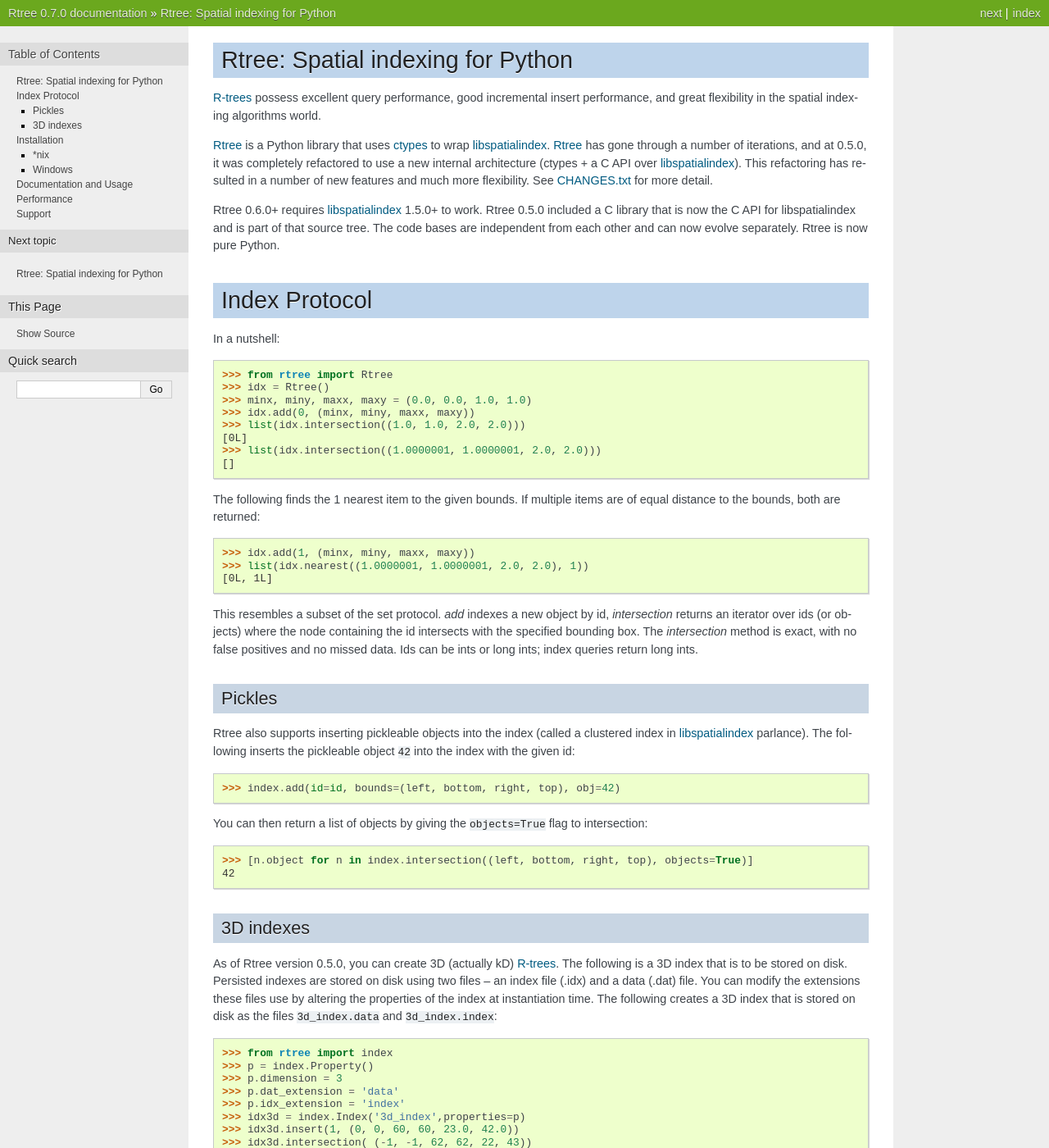
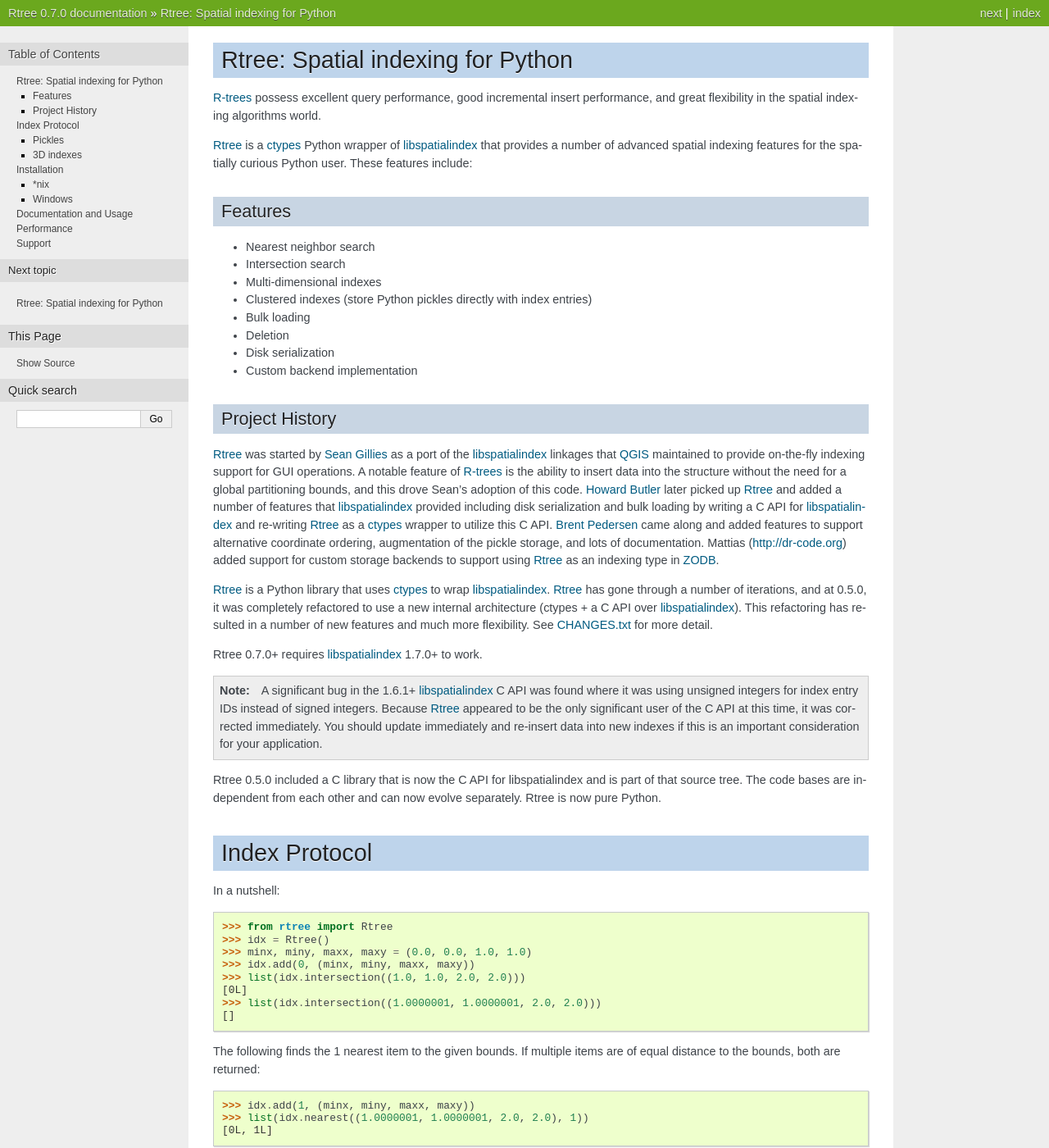
Before and after one commit to Toblerity/rtree, a Sphinx documentation site: the page built from docs/source/index.txt, in a window 1280 px wide and 1400 px high. Shown: the whole window at 82% size. Built offline with Sphinx 7.4.7, drawn with Linux system fonts in a browser that asks for light colours.

Commit message:
some history about the project

```diff
--- a/docs/source/index.txt
+++ b/docs/source/index.txt
@@ -1,4 +1,3 @@
-
 .. _home:
 
 Rtree: Spatial indexing for Python
@@ -8,17 +7,64 @@
 insert performance, and great flexibility in the spatial indexing algorithms
 world.
 
+`Rtree`_ is a `ctypes`_ Python wrapper of `libspatialindex`_ that provides a
+number of advanced spatial indexing features for the spatially curious Python
+user.  These features include:
+
+Features
+..............................................................................
+
+* Nearest neighbor search
+* Intersection search
+* Multi-dimensional indexes
+* Clustered indexes (store Python pickles directly with index entries)
+* Bulk loading
+* Deletion
+* Disk serialization
+* Custom backend implementation
+
 .. _`R-trees`: http://en.wikipedia.org/wiki/R-tree
 .. _`ctypes`: http://docs.python.org/library/ctypes.html
 
-`Rtree`_ is a Python library that uses `ctypes`_
-to wrap `libspatialindex`_.
+
+Project History
+..............................................................................
+
+`Rtree`_ was started by `Sean Gillies`_ as a port of the `libspatialindex`_ linkages that
+`QGIS`_ maintained to provide on-the-fly indexing support for GUI operations. A
+notable feature of `R-trees`_ is the ability to insert data into the structure
+without the need for a global partitioning bounds, and this drove Sean's adoption
+of this code. `Howard Butler`_ later picked up `Rtree`_ and added a number of
+features that `libspatialindex`_ provided including disk serialization and
+bulk loading by writing a C API for `libspatialindex`_ and re-writing `Rtree`_
+as a `ctypes`_ wrapper to utilize this C API. `Brent Pedersen`_ came along and
+added features to support alternative coordinate ordering, augmentation of the
+pickle storage, and lots of documentation. Mattias (http://dr-code.org) added
+support for custom storage backends to support using `Rtree`_ as an indexing
+type in `ZODB`_.
+
+.. _`Sean Gillies`: http://sgillies.net/blog/
+.. _`Howard Butler`: http://hobu.biz
+.. _`Brent Pedersen`: http://hackmap.blogspot.com/
+.. _`QGIS`: http://qgis.org
+
+`Rtree`_ is a Python library that uses `ctypes`_ to wrap `libspatialindex`_.
 `Rtree`_ has gone through a number of iterations, and at 0.5.0, it was
 completely refactored to use a new internal architecture (ctypes + a C API
 over `libspatialindex`_). This refactoring has resulted in a number of new
 features and much more flexibility. See CHANGES.txt_ for more detail.
 
-Rtree 0.6.0+ requires `libspatialindex`_ 1.5.0+ to work.  Rtree 0.5.0 included
+Rtree 0.7.0+ requires `libspatialindex`_ 1.7.0+ to work.
+
+.. note::
+    A significant bug in the 1.6.1+ `libspatialindex`_ C API was found where
+    it was using unsigned integers for index entry IDs instead of signed
+    integers. Because `Rtree`_ appeared to be the only significant user of the
+    C API at this time, it was corrected immediately.  You should update
+    immediately and re-insert data into new indexes if this is an important
+    consideration for your application.
+
+Rtree 0.5.0 included
 a C library that is now the C API for libspatialindex and is part of that
 source tree.  The code bases  are independent from each other and can now
 evolve separately.  Rtree is now pure Python.
```
